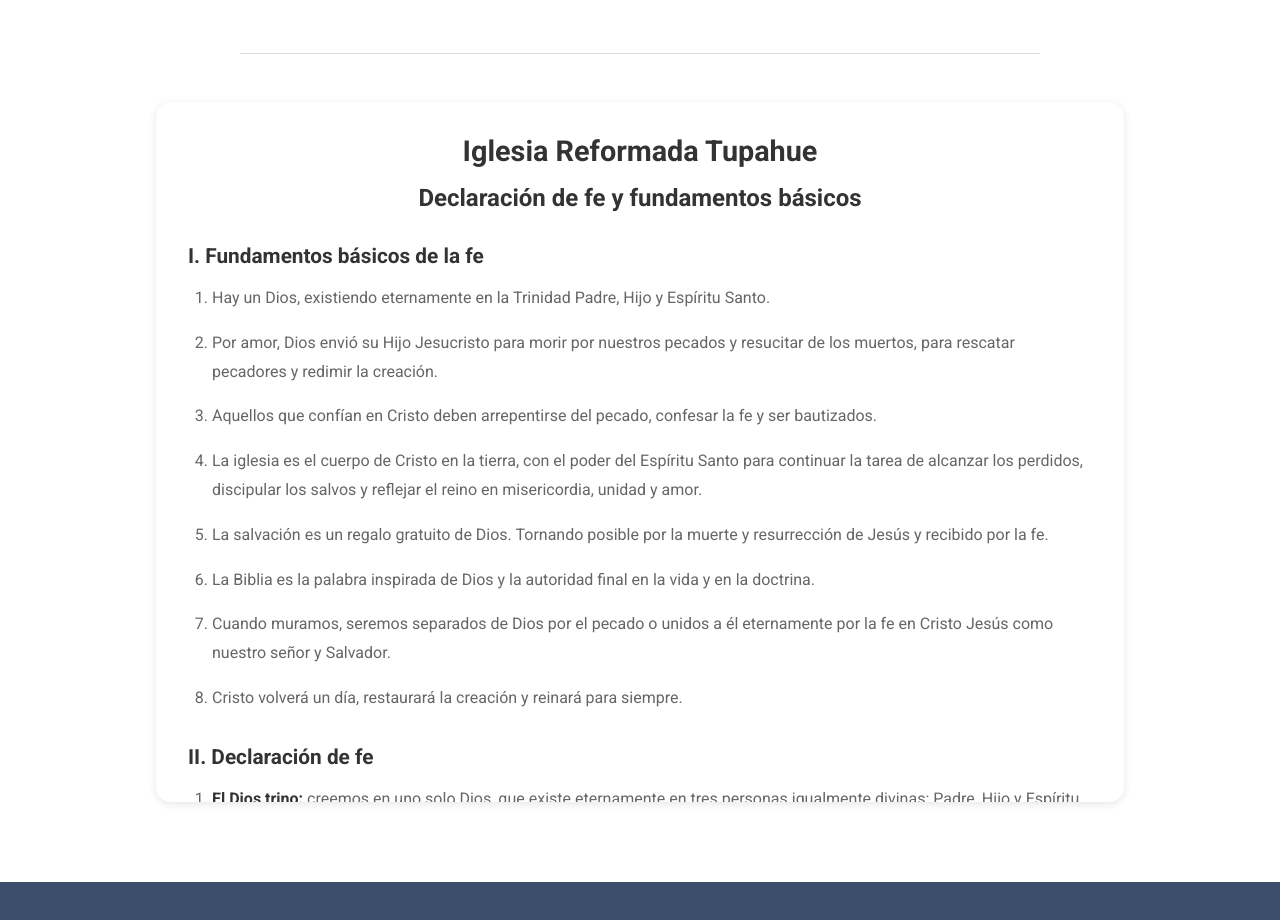
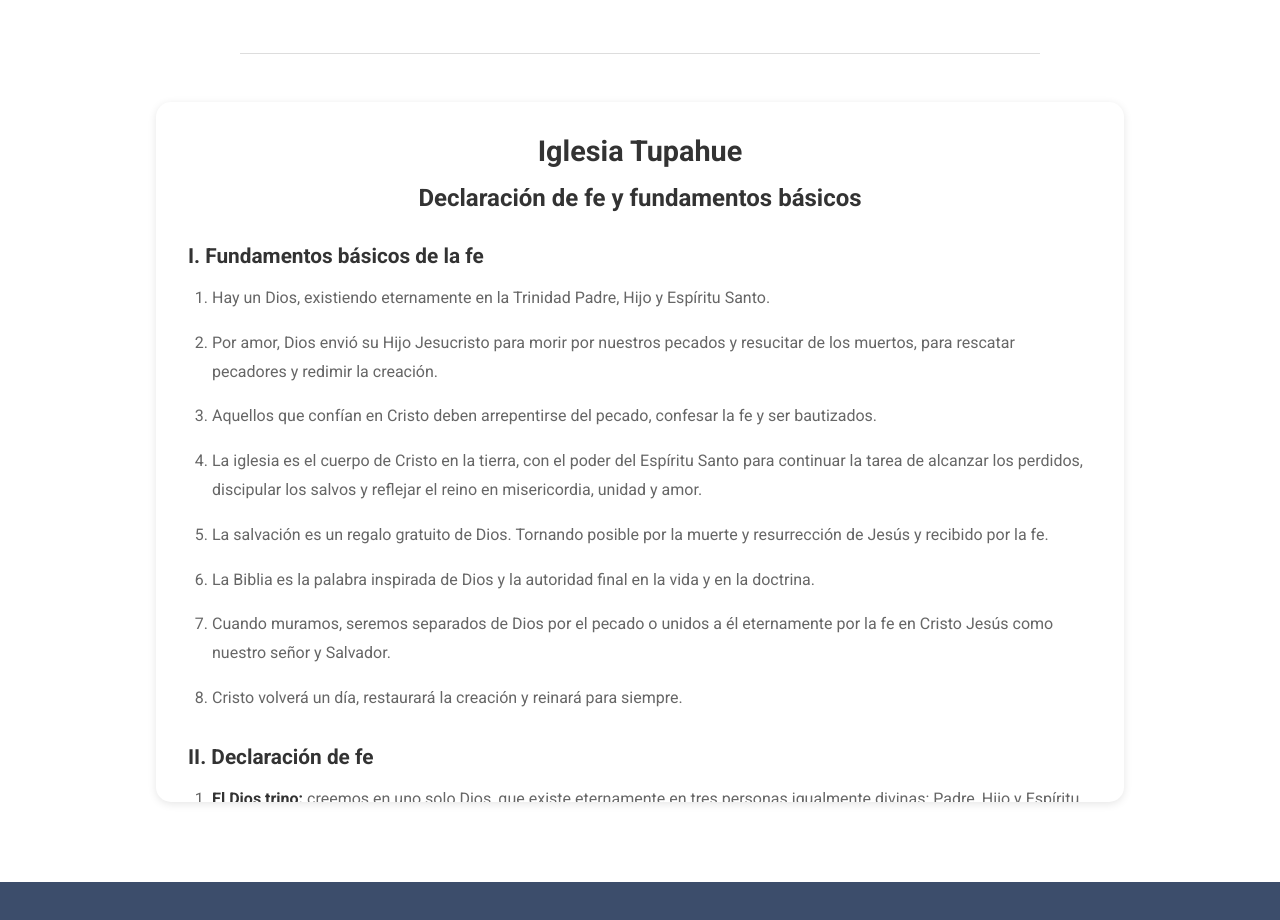
Before and after one commit to ChaviPalma/Tupahue, a Next.js app: page /nosotros in a window 1280 px wide. Shown: the part 2500-3420 px from the top of the page. Built offline with nearby package versions, Linux system fonts and the light colour scheme.

Commit message:
fix: Cambiar 'Iglesia Reformada Tupahue' a 'Iglesia Tupahue'

```diff
--- a/app/nosotros/NosotrosClient.js
+++ b/app/nosotros/NosotrosClient.js
@@ -141,7 +141,7 @@ export default function NosotrosClient() {
 
                     <div className={styles.declaracionCard}>
                         <div className={styles.declaracionBody}>
-                            <h2 className={styles.declaracionTitle}>Iglesia Reformada Tupahue</h2>
+                            <h2 className={styles.declaracionTitle}>Iglesia Tupahue</h2>
                             <h2 className={styles.declaracionSubtitle}>Declaración de fe y fundamentos básicos</h2>
 
                             <h4 className={styles.sectionSubtitle}>I. Fundamentos básicos de la fe</h4>
```
